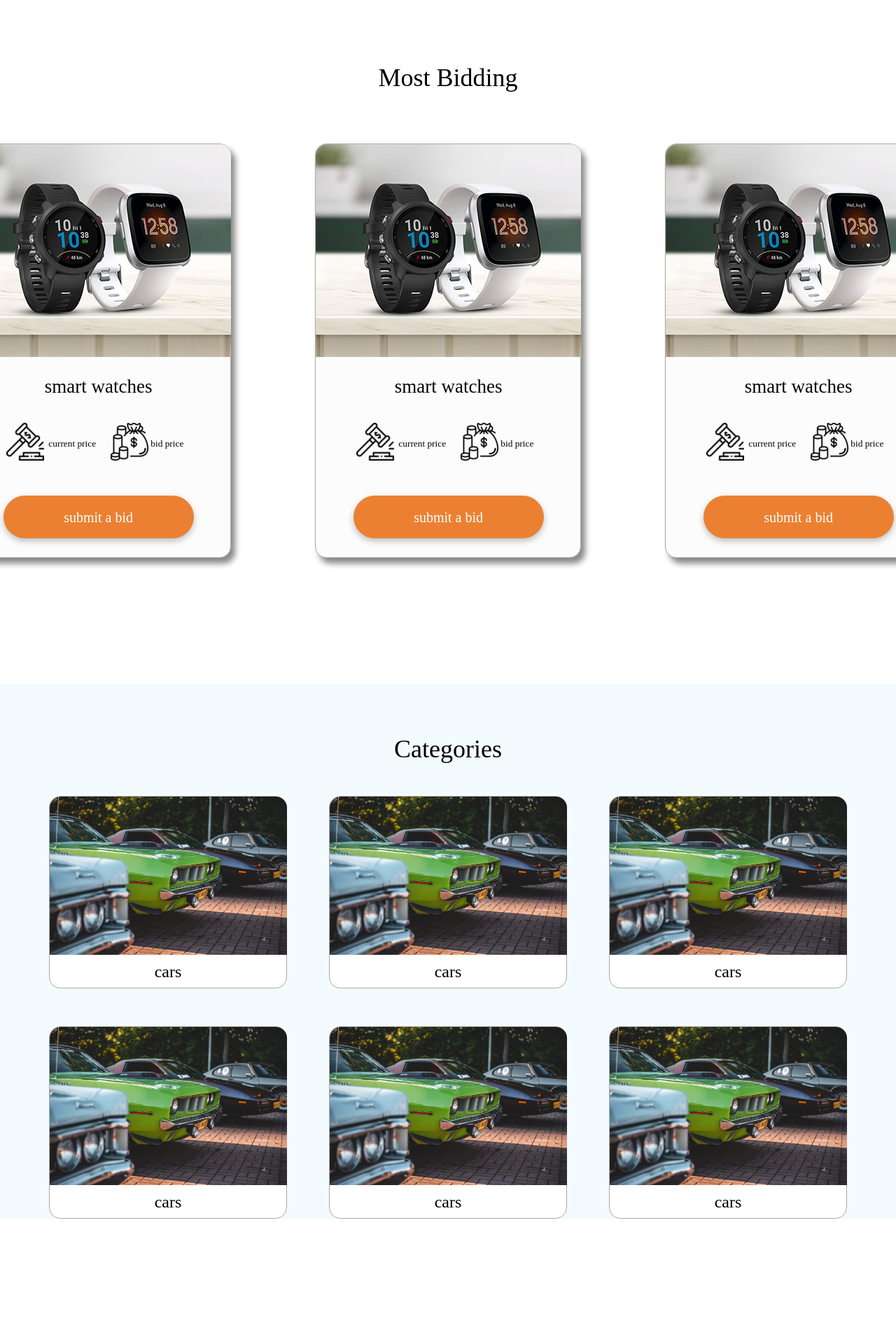
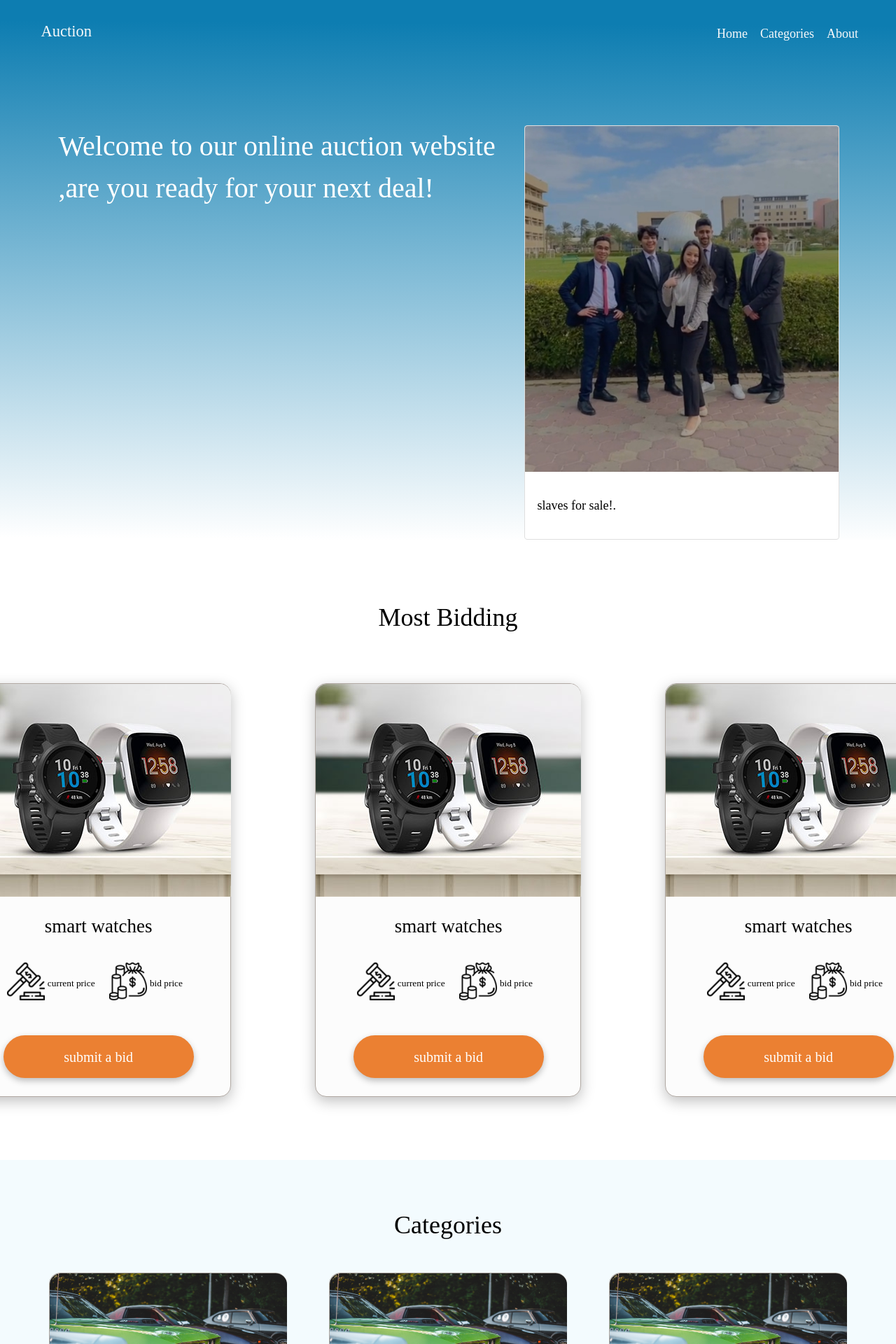
Before and after one commit to Y-Ashiq/Auction-project, a React (Create React App) app: page /home in a window 1280 px wide. Shown: the top 1920 px of the page at 70% size. Before the commit the page ends 1741 px from the top, so only its background shows below. Built offline with nearby package versions, Linux system fonts and the light colour scheme.

Commit message:
seperated the cards and made its own component for each card

```diff
--- a/src/App.js
+++ b/src/App.js
@@ -6,6 +6,7 @@ import { Redirect, Route, Switch } from "react-router-dom";
 import Register from './components/Register/Register';
 import Login from './components/Login/Login';
 import Bid from './components/Bid/Bid';
+import Footer from './Footer/Footer';
 
 class App extends Component {
     render() {
@@ -20,7 +21,10 @@ class App extends Component {
                     < Route path="/Bid" component={Bid} />
                      <Redirect exact from="/" to="/home" />
                     < Route path="*" component={NotFound} />
-     </Switch>
+                 </Switch>
+
+                 <Footer />
+
                     </>
 
       );
--- /dev/null
+++ b/src/Footer/Footer.js
@@ -0,0 +1,13 @@
+const Footer = () => {
+    return (
+        <footer>
+
+        <div className='footer' >
+
+
+        </div>
+      </footer>
+    );
+}
+
+export default Footer;
--- a/src/components/Home/Home.js
+++ b/src/components/Home/Home.js
@@ -1,109 +1,96 @@
+import 'bootstrap/dist/css/bootstrap.min.css';
+import MostBidding from '../most bidding card/Bidding-card';
+import CatCard from '../categories card/Cat-card';
+
+
 const Home = () => {
     return (
 
       <div className="home">
 
-      <div style={{marginTop: '5em'}}>
+        <section className="home-background">
+
+          <nav className="navbar navbar-expand-lg navbar-light ">
+          <div className="container-fluid position-relative mx-4">
+            <a className="navbar-brand font-color text-light" href="#">Auction</a>
+            <button className="navbar-toggler" type="button" data-bs-toggle="collapse" data-bs-target="#navbarNav" aria-controls="navbarNav" aria-expanded="false" aria-label="Toggle navigation">
+              <span className="navbar-toggler-icon" />
+            </button>
+            <div className="collapse navbar-collapse " id="navbarNav">
+              <ul className="navbar-nav position-absolute top-0 end-0">
+                <li className="nav-item ">
+                  <a className="nav-link text-light" aria-current="page" href="#">Home</a>
+                </li>
+                <li className="nav-item ">
+                  <a className="nav-link text-light" href="#">Categories</a>
+                </li>
+                <li className="nav-item ">
+                  <a className="nav-link text-light" href="#">About</a>
+                </li>
+              </ul>
+            </div>
+          </div>
+        </nav>
+        <div className="container " style={{marginTop: '5em'}}>
+          <div className=" row ">
+            <div className="col-xl-7  ">
+              <p style={{fontSize: '30pt', color: 'white'}}>Welcome to our online auction website ,are you ready for
+                your
+                next deal!</p>
+            </div>
+            <div className="col-xl-5">
+              <div className="card" style={{width: '25rem'}}>
+                <img src="imgs\slaves.jpeg" className="card-img-top" alt="..." />
+                <div className="card-body">
+                  <p className="card-text">slaves for sale!.</p>
+                </div>
+              </div>
+            </div>
+          </div>
+        </div>
+
+
+
+            </section>
+
+
+        <section>
+
+     <div style={{marginTop: '5em'}}>
         <h2 style={{textAlign: 'center', marginBottom: '2em'}}>Most Bidding</h2>
         <div className="most-bidding-section">
-          <div className="Bidding-Card">
-            <div className="bidding-img">
-              <img style={{borderRadius: '16px 16px 0px 0px'}} src="imgs\img.jpg" alt="watch" />
-            </div>
-            <div>
-              <h4>smart watches</h4>
-            </div>
-            <div className="biddng-price">
-              <div>
-                <img src="imgs\bid.png" alt="" />
-                <p style={{fontSize: '10pt'}}>current price</p>
-              </div>
-              <div>
-                <img src="imgs\money-bag.png" alt="" />
-                <p style={{fontSize: '10pt'}}>bid price</p>
-              </div>
-            </div>
-            <button className="bttn"> submit a bid</button>
-          </div>
 
-          <div className="Bidding-Card">
-            <div className="bidding-img">
-              <img style={{borderRadius: '16px 16px 0px 0px'}} src="imgs\img.jpg" alt="watch" />
-            </div>
-            <div>
-              <h4>smart watches</h4>
-            </div>
-            <div className="biddng-price">
-              <div>
-                <img src="imgs\bid.png" alt="" />
-                <p style={{fontSize: '10pt'}}>current price</p>
-              </div>
-              <div>
-                <img src="imgs\money-bag.png" alt="" />
-                <p style={{fontSize: '10pt'}}>bid price</p>
-              </div>
-            </div>
-            <button className="bttn"> submit a bid</button>
-          </div>
-
-          <div className="Bidding-Card">
-            <div className="bidding-img">
-              <img style={{borderRadius: '16px 16px 0px 0px'}} src="imgs\img.jpg" alt="watch" />
-            </div>
-            <div>
-              <h4>smart watches</h4>
-            </div>
-            <div className="biddng-price">
-              <div>
-                <img src="imgs\bid.png" alt="" />
-                <p style={{fontSize: '10pt'}}>current price</p>
-              </div>
-              <div>
-                <img src="imgs\money-bag.png" alt="" />
-                <p style={{fontSize: '10pt'}}>bid price</p>
-              </div>
-            </div>
-            <button className="bttn"> submit a bid</button>
-          </div>
+        <MostBidding/>
+        <MostBidding/>
+        <MostBidding/>
 
         </div>
       </div>
 
+          </section>
 
-      <section style={{backgroundColor: '#F3FBFE'}}>
 
-        <div style={{marginTop: '10em'}}>
+
+       <section style={{backgroundColor: '#F3FBFE'}}>
+
+        <div style={{marginTop: '5em' , paddingBottom: '5em'}}>
 
           <h2 style={{textAlign: 'center', paddingTop: '2em', paddingBottom: '1em'}}>Categories</h2>
 
           <div className="cat-section">
-            <div className="cat-cards">
-              <img src="imgs\old-cars.jpg" alt="" />
-              <h3 style={{textAlign: 'center', paddingTop: '10px', fontSize: '18pt'}}>cars</h3>
-            </div>
-            <div className="cat-cards">
-              <img src="imgs\old-cars.jpg" alt="" />
-              <h3 style={{textAlign: 'center', paddingTop: '10px', fontSize: '18pt'}}>cars</h3>
-            </div>
-            <div className="cat-cards">
-              <img src="imgs\old-cars.jpg"  alt="" />
-              <h3 style={{textAlign: 'center', paddingTop: '10px', fontSize: '18pt'}}>cars</h3>
-            </div>
-            <div className="cat-cards">
-              <img src="imgs\old-cars.jpg" alt="" />
-              <h3 style={{textAlign: 'center', paddingTop: '10px', fontSize: '18pt'}}>cars</h3>
-            </div>
-            <div className="cat-cards">
-              <img src="imgs\old-cars.jpg" alt="" />
-              <h3 style={{textAlign: 'center', paddingTop: '10px', fontSize: '18pt'}}>cars</h3>
-            </div>
-            <div className="cat-cards">
-              <img src="imgs\old-cars.jpg" alt="" />
-              <h3 style={{textAlign: 'center', paddingTop: '10px', fontSize: '18pt'}}>cars</h3>
-            </div>
+
+            <CatCard />
+            <CatCard />
+            <CatCard />
+            <CatCard />
+            <CatCard />
+            <CatCard />
+
           </div>
         </div>
-      </section>
+         </section>
+
+
     </div>
 
       );
--- /dev/null
+++ b/src/components/categories card/Cat-card.js
@@ -0,0 +1,12 @@
+const CatCard = () => {
+    return (
+        <div>
+              <div className="cat-cards">
+              <img src="imgs\old-cars.jpg" alt="" />
+              <h3 style={{textAlign: 'center', paddingTop: '10px', fontSize: '18pt'}}>cars</h3>
+            </div>
+        </div>
+     );
+}
+
+export default CatCard;
--- /dev/null
+++ b/src/components/most bidding card/Bidding-card.js
@@ -0,0 +1,28 @@
+const MostBidding = () => {
+    return (
+
+        <div>
+            <div className="Bidding-Card">
+            <div className="bidding-img">
+              <img style={{borderRadius: '16px 16px 0px 0px'}} src="imgs\img.jpg" alt="watch" />
+            </div>
+            <div>
+              <h4>smart watches</h4>
+            </div>
+            <div className="biddng-price">
+              <div>
+                <img src="imgs\bid.png" alt="" />
+                <p style={{fontSize: '10pt'}}>current price</p>
+              </div>
+              <div>
+                <img src="imgs\money-bag.png" alt="" />
+                <p style={{fontSize: '10pt'}}>bid price</p>
+              </div>
+            </div>
+            <button className="bttn"> submit a bid</button>
+          </div>
+        </div>
+     );
+}
+
+export default MostBidding;
--- a/src/index.css
+++ b/src/index.css
@@ -11,8 +11,13 @@
 
 
 .home-background {
+                                        /* #1868B7
+                                        #2081E2
+                                        #1B6A94
+                                        #0d7db1
+                                        */
 
-    background: linear-gradient(0.38deg, #FFFFFF 0.32%, #1B6A94 98.19%);
+    background: linear-gradient(0.38deg, #FFFFFF 0.32%, #0d7db1 95.19%);
 
 }
 
@@ -38,21 +43,25 @@
     box-sizing: border-box;
     border-radius: 16px;
     justify-items: center;
-    filter: drop-shadow(6px 8px 4px rgba(0, 0, 0, 0.47));
+    box-shadow: 0 6px 20px 0 rgba(0, 0, 0, 0.25);
+
+
 }
+
 
 /* gridding the items inside the card  */
 .biddng-price {
     display: grid;
     grid-template-columns: repeat(2, 1fr);
     justify-items: center;
-    column-gap: 7px;
+    column-gap: 10px;
 }
 
 .biddng-price div {
     display: grid;
-    grid-template-columns: repeat(2, 1fr);
+    grid-template-columns: auto auto;
     justify-items: center;
+    column-gap: 4px;
 
 
 }
@@ -106,6 +115,18 @@
 }
 
 
+.footer{
+
+    height: 100px;
+    background-color: #0d7db1;
+
+    /* #1868B7
+    #2081E2
+    #1B6A94
+    #2081e2*/
+}
+
+
 
 
 @media screen and (max-width :1200px) {
@@ -116,6 +137,19 @@
         row-gap: 3em;
 
     }
+
+    .Bidding-Card{
+
+        height: 30em;
+    }
+
+    .bttn{
+        font-size: 12pt;
+        width: 60%;
+        height: 65%;
+        margin-bottom: 1em;
+    }
+
 
 
     .cat-section{
--- a/src/index.js
+++ b/src/index.js
@@ -5,11 +5,11 @@ import ReactDOM from 'react-dom';
 import App from './App';
 import {BrowserRouter} from "react-router-dom";
 import './index.css';
-// import "bootstrap/dist/css/bootstrap.min.css";
+import "bootstrap/dist/css/bootstrap.min.css";
 // import "jquery/dist/jquery.min.js";
 
 //import "bootstrap/dist/js/bootstrap.min.js";
-//import "@fortawesome/fontawesome-free/css/all.min.css";
+import "@fortawesome/fontawesome-free/css/all.min.css";
 
 ReactDOM.render(
   <React.StrictMode>
```
